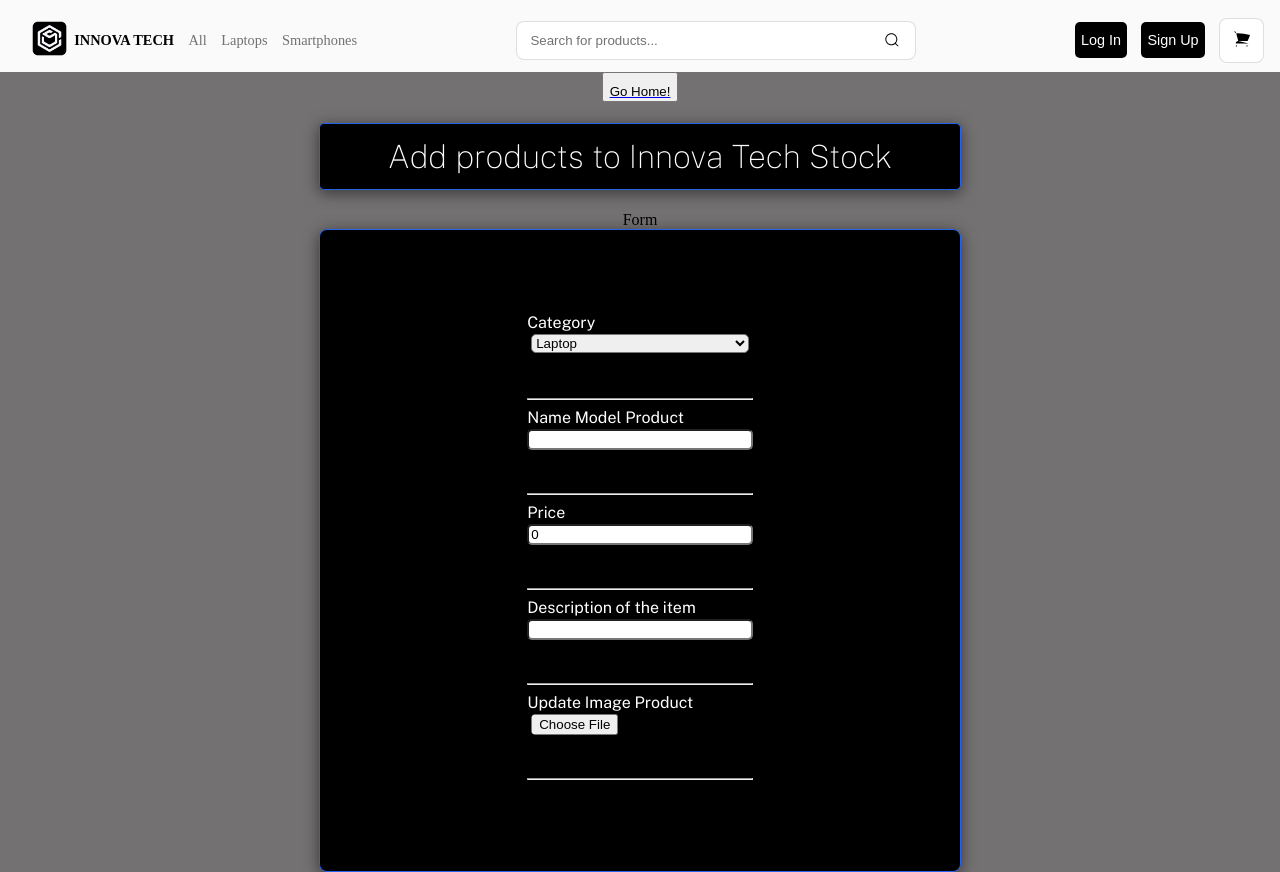
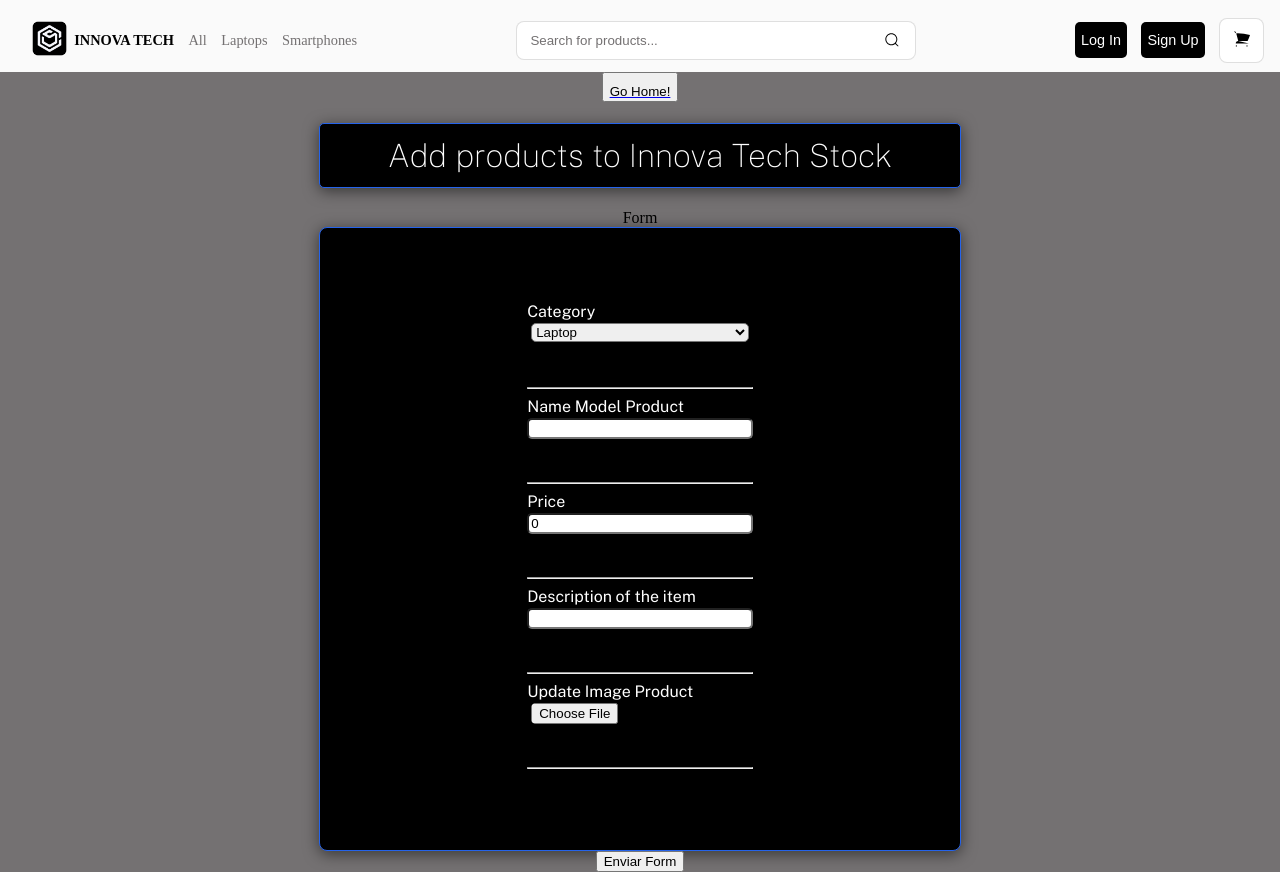
Before and after one commit to Vrmoya/innovatech-front, a React (Vite) app in the folder Client/: page /create in a window 1280 px wide. Built offline with nearby package versions, Linux system fonts and the light colour scheme.

Commit message:
otro commit

```diff
--- a/Client/src/views/Create/Create.jsx
+++ b/Client/src/views/Create/Create.jsx
@@ -56,9 +56,35 @@ const handlePriceChange = (e) => {
 // }
 
 // //Manejo del Submit Form
-// const handleSubmitForm = (e)=>{
+const handleSubmitForm = (e) => {
+    e.preventDefault();
 
-// }
+    // Validar el formulario
+    const formErrors = formValidator(input);
+
+    if (Object.keys(formErrors).length === 0) {
+        // Si no hay errores, enviar el formulario al backend
+        console.log("Enviando formulario:", input);
+
+        // Realizar la llamada al backend para enviar los datos utilizando fetch o axios
+
+        // Una vez que los datos se han enviado exitosamente mostrar alert
+        alert("¡Producto agregado con éxito!");
+
+        // Luego, reiniciar form
+        setInput({
+            category: "",
+            model: "",
+            price: 0,
+            description: "",
+            image: ""
+        });
+    } else {
+        // Si hay errores, mostrarlos al usuario
+        console.log("Formulario no enviado debido a errores:", formErrors);
+        alert("Corrija los errores antes de enviar el formulario.");
+    }
+};
 
     return(
         <div className= {style.container}>
@@ -161,7 +187,7 @@ const handlePriceChange = (e) => {
 
 
            </div>
-
+           <button onClick={handleSubmitForm}>Enviar Form</button>
 
 
 
```
